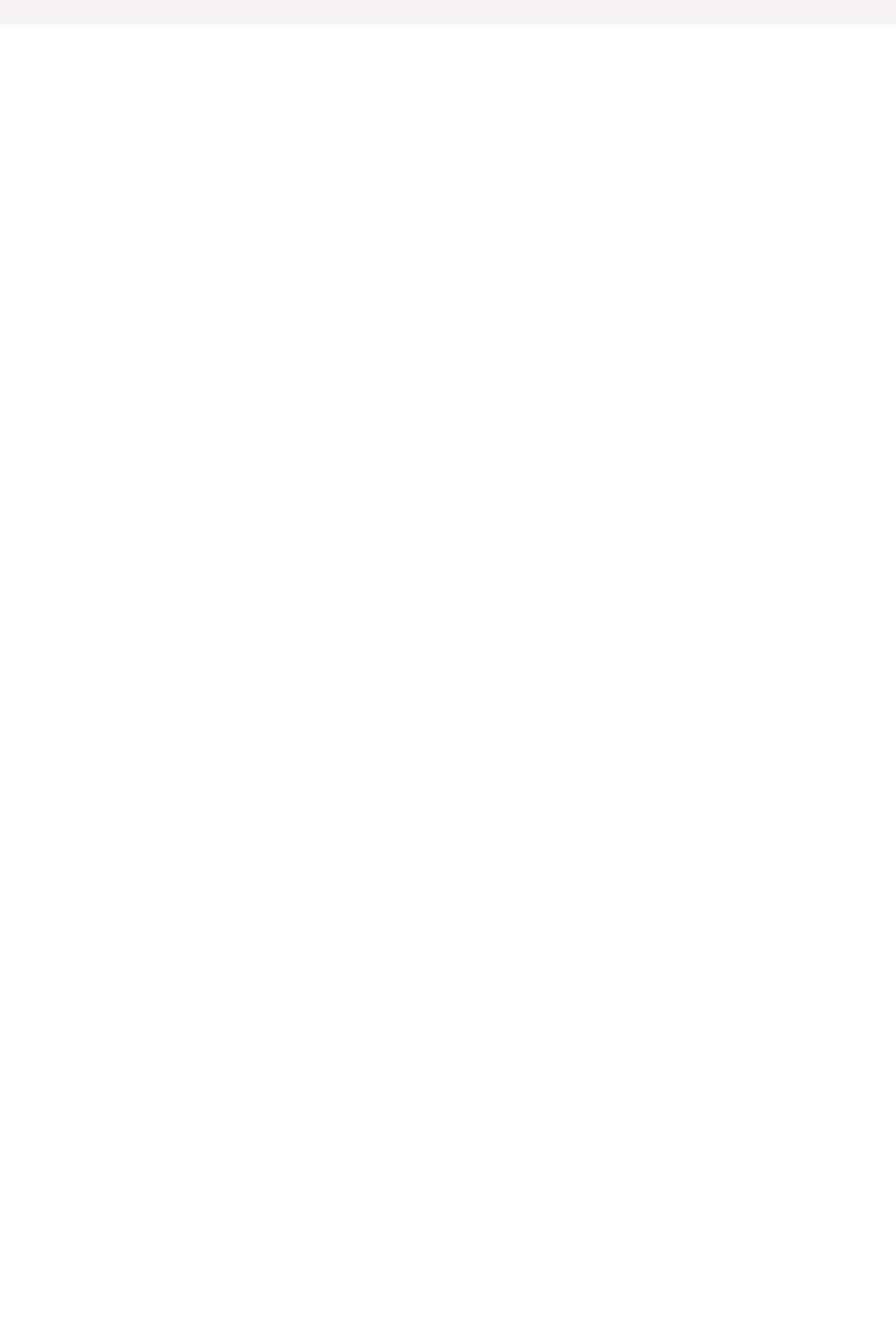
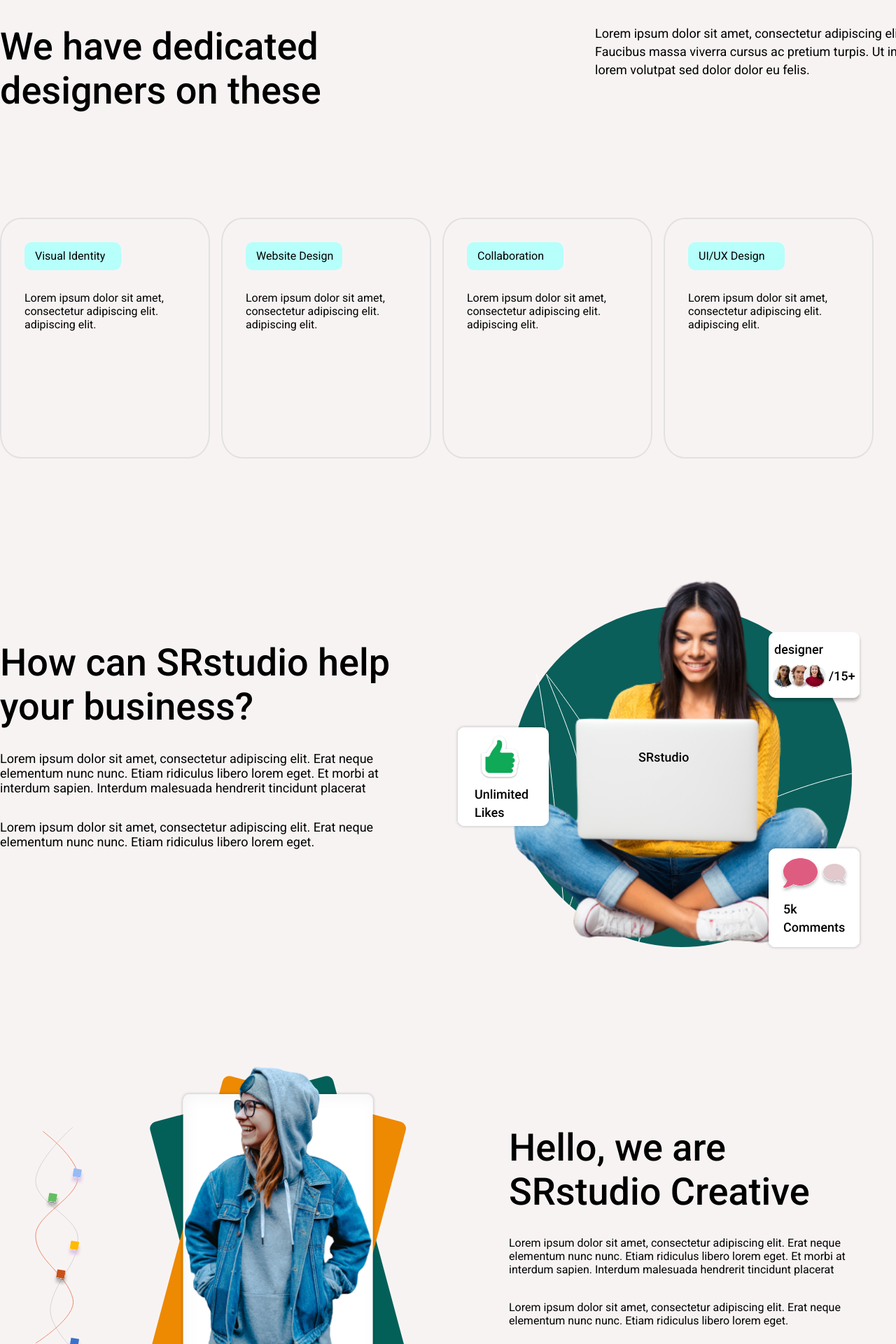
Before and after one commit to TheDavidGame/TheDavidGame.github.io, a Nuxt app: page / in a window 1280 px wide. Shown: the part 880-2800 px from the top of the page at 70% size. Before the commit the page ends 915 px from the top, so only its background shows below. Built offline with nearby package versions, Linux system fonts and the light colour scheme.

Commit message:
main & underMain

```diff
--- /dev/null
+++ b/components/mainList.vue
@@ -0,0 +1,47 @@
+<template>
+  <div class="list">
+    <div class="list__wrapper">
+      <div class="list__pic"></div>
+      <div class="list__title">
+        <p class="list__titleItem">{{ title }}</p>
+      </div>
+      <div class="list__text">
+        <p class="list__textItem">{{ text }}</p>
+      </div>
+    </div>
+  </div>
+</template>
+
+<script>
+export default {
+  props: {
+    title: {
+      type: String,
+      required: true,
+    },
+    text: {
+      type: String,
+      required: true,
+    },
+  },
+  data() {
+    return {}
+  },
+}
+</script>
+<style scoped>
+.list__wrapper {
+  padding: 33px;
+}
+.list__title {
+  width: 60%;
+  height: 40px;
+  background: #b6fffb;
+  border-radius: 10px;
+  margin-bottom: 30px;
+}
+.list__titleItem {
+  padding-top: 10px;
+  padding-left: 15px;
+}
+</style>
--- a/pages/index.vue
+++ b/pages/index.vue
@@ -59,13 +59,126 @@
           </div>
         </div>
       </div>
+      <div class="main">
+        <div class="main__wrapper">
+          <div class="main__wrapperTitle">
+            <div class="main__textLeft">
+              <p class="main__textLeftTitle">
+                We have dedicated designers on these
+              </p>
+            </div>
+            <div class="main__textRight">
+              <p class="main__textRightTitle">
+                Lorem ipsum dolor sit amet, consectetur adipiscing elit.
+                Faucibus massa viverra cursus ac pretium turpis. Ut in lorem
+                volutpat sed dolor dolor eu felis.
+              </p>
+            </div>
+          </div>
+          <ul class="main__list">
+            <mainList
+              v-for="(item, i) in mainList"
+              :key="i"
+              class="main__listItem"
+              :title="item.title"
+              :text="item.text"
+            >
+            </mainList>
+          </ul>
+        </div>
+      </div>
+      <div class="underMain">
+        <div class="underMain__wrapper">
+          <div class="underMain__firstPart">
+            <div class="underMain__firstPartTextWrapper">
+              <div class="underMain__firstPartMainText">
+                <p class="underMain__firstPartMainTextItem">
+                  How can SRstudio help your business?
+                </p>
+              </div>
+              <div class="underMain__firstPartUnderMainTextItem">
+                <p style="margin-bottom: 35px">
+                  Lorem ipsum dolor sit amet, consectetur adipiscing elit. Erat
+                  neque elementum nunc nunc. Etiam ridiculus libero lorem eget.
+                  Et morbi at interdum sapien. Interdum malesuada hendrerit
+                  tincidunt placerat
+                </p>
+                <p>
+                  Lorem ipsum dolor sit amet, consectetur adipiscing elit. Erat
+                  neque elementum nunc nunc. Etiam ridiculus libero lorem eget.
+                </p>
+              </div>
+            </div>
+            <div class="underMain__firstPartPic">
+              <img
+                src="../static/underMain__firstPartPic.svg"
+                alt="logoUnderMain__firstPartPic"
+                class="underMain__firstPartPic"
+              />
+            </div>
+          </div>
+          <div class="underMain__secondPart">
+            <div class="underMain__secondPartPic">
+              <img
+                src="../static/underMain__secondPartPic.svg"
+                alt="logoUnderMain__secondPartPic"
+                class="underMain__secondPartPic"
+              />
+            </div>
+            <div class="underMain__secondPartTextWrapper">
+              <div class="underMain__secondPartTextWrapper">
+                <div class="underMain__secondPartMainText">
+                  <p class="underMain__secondPartMainTextItem">
+                    Hello, we are SRstudio Creative
+                  </p>
+                </div>
+                <div class="underMain__secondtPartUnderMainTextItem">
+                  <p style="margin-bottom: 35px">
+                    Lorem ipsum dolor sit amet, consectetur adipiscing elit.
+                    Erat neque elementum nunc nunc. Etiam ridiculus libero lorem
+                    eget. Et morbi at interdum sapien. Interdum malesuada
+                    hendrerit tincidunt placerat
+                  </p>
+                  <p>
+                    Lorem ipsum dolor sit amet, consectetur adipiscing elit.
+                    Erat neque elementum nunc nunc. Etiam ridiculus libero lorem
+                    eget.
+                  </p>
+                </div>
+              </div>
+            </div>
+          </div>
+        </div>
+      </div>
     </div>
   </div>
 </template>
 
-<script>
+<script scoped>
 export default {
   name: 'IndexPage',
+  data() {
+    return {
+      mainList: [
+        {
+          title: 'Visual Identity',
+          text: 'Lorem ipsum dolor sit amet, consectetur adipiscing elit. adipiscing elit.',
+        },
+        {
+          title: 'Website Design',
+          text: 'Lorem ipsum dolor sit amet, consectetur adipiscing elit. adipiscing elit.',
+        },
+        {
+          title: 'Collaboration',
+          text: 'Lorem ipsum dolor sit amet, consectetur adipiscing elit. adipiscing elit.',
+        },
+        {
+          title: 'UI/UX Design',
+          text: 'Lorem ipsum dolor sit amet, consectetur adipiscing elit. adipiscing elit.',
+        },
+      ],
+    }
+  },
 }
 </script>
 
@@ -124,7 +237,7 @@ a {
   opacity: 0.75;
 }
 .header__linkButton {
-  margin-top: -8px;
+  margin-top: -81px;
   color: white;
   background: #ff7900;
   border-radius: 10px;
@@ -166,4 +279,107 @@ a {
   width: 562px;
   height: 681px;
 }
+
+.main_wrapper {
+  display: flex;
+  flex-wrap: wrap;
+}
+.main__wrapperTitle {
+  width: 1300px;
+  display: flex;
+  flex-wrap: wrap;
+  align-items: stretch;
+  justify-content: space-between;
+  margin-bottom: 150px;
+}
+.main__textLeft {
+  display: flex;
+  flex-wrap: wrap;
+  width: 489px;
+}
+.main__textLeftTitle {
+  font-weight: 500;
+  font-size: 54px;
+  line-height: 63px;
+}
+.main__textRight {
+  display: flex;
+  flex-wrap: wrap;
+  width: 450px;
+}
+.main__textRightTitle {
+  font-weight: 400;
+  font-size: 18px;
+  line-height: 26px;
+}
+.main__list {
+  display: flex;
+  flex-wrap: wrap;
+}
+.main__listItem {
+  width: 300px;
+  height: 344px;
+  border: 2px solid #e2e1e1;
+  border-radius: 10%;
+  margin-right: 16px;
+}
+
+.underMain__wrapper {
+  margin-top: 160px;
+}
+.underMain__firstPart {
+  display: flex;
+  flex-wrap: wrap;
+}
+.underMain__firstPartTextWrapper {
+  width: 558px;
+  margin-right: 92px;
+}
+.underMain__firstPartMainText {
+  margin-bottom: 32px;
+}
+.underMain__firstPartMainTextItem {
+  font-weight: 500;
+  font-size: 54px;
+  line-height: 63px;
+  margin-top: 100px;
+}
+.underMain__firstPartPic {
+  display: flex;
+  flex-wrap: wrap;
+}
+.underMain__firstPartUnderMainTextItem {
+  font-weight: 400;
+  font-size: 18px;
+  line-height: 21px;
+}
+
+.underMain__secondPart {
+  display: flex;
+  flex-wrap: wrap;
+  margin-top: 150px;
+  margin-left: 50px;
+}
+.underMain__secondPartTextWrapper {
+  width: 540px;
+  margin-left: 72px;
+}
+.underMain__secondPartMainText {
+  margin-bottom: 32px;
+}
+.underMain__secondPartMainTextItem {
+  font-weight: 500;
+  font-size: 54px;
+  line-height: 63px;
+  margin-top: 100px;
+}
+.underMain__secondPartPic {
+  display: flex;
+  flex-wrap: wrap;
+}
+.underMain__secondPartUnderMainTextItem {
+  font-weight: 400;
+  font-size: 18px;
+  line-height: 21px;
+}
 </style>
```
Also changed, not shown: static/underMain__firstPartPic.svg (added), static/underMain__secondPartPic.svg (added).
